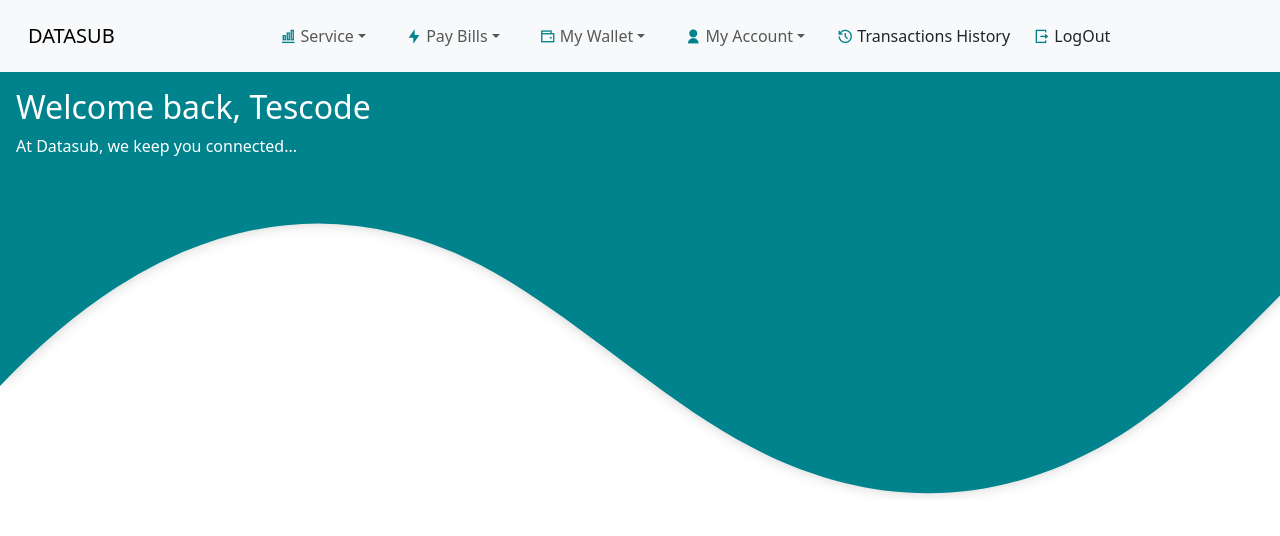
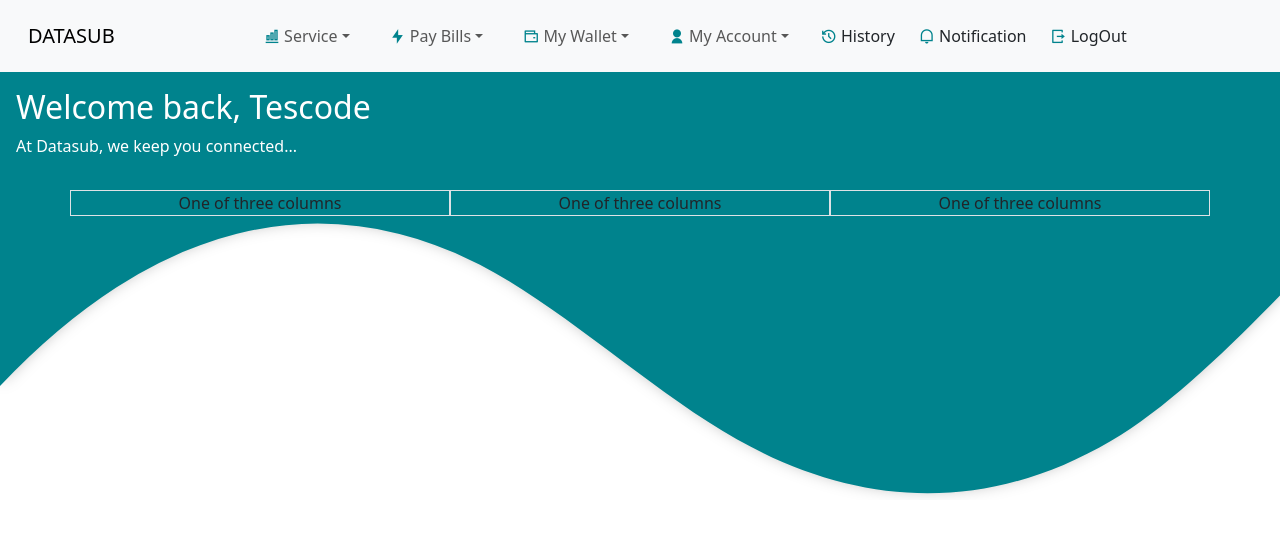
Before and after one commit to devtescode/Front_end_datasite, a React (Vite) app: page /dashboard in a window 1280 px wide. Shown: the top 536 px of the page. Built offline with nearby package versions, Linux system fonts and the light colour scheme.

Commit message:
add icon to dashboard

```diff
--- a/src/components/Dashboardpage/Dashboard.jsx
+++ b/src/components/Dashboardpage/Dashboard.jsx
@@ -62,7 +62,13 @@ const Dashboard = () => {
 
                         <div>
                             <a class="nav-link " role="button" aria-expanded="false">
-                                <i class="ri-history-line" style={{ color: "#00838d" }}></i> Transactions History
+                                <i class="ri-history-line" style={{ color: "#00838d" }}></i> History
+                            </a>
+                        </div>
+
+                        <div>
+                            <a class="nav-link " role="button" aria-expanded="false">
+                                <i class="ri-notification-line" style={{ color: "#00838d" }}></i> Notification
                             </a>
                         </div>
 
@@ -83,6 +89,20 @@ const Dashboard = () => {
                     <p>At Datasub, we keep you connected...</p>
                 </div>
             </div>
+
+            <div class="container text-center">
+                <div class="row align-items-start">
+                    <div class="col border">
+                        One of three columns
+                    </div>
+                    <div class="col border">
+                        One of three columns
+                    </div>
+                    <div class="col border">
+                        One of three columns
+                    </div>
+                </div>
+            </div>
         </>
     );
 };
```
